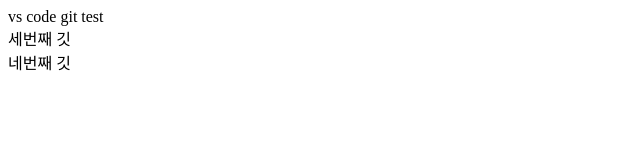
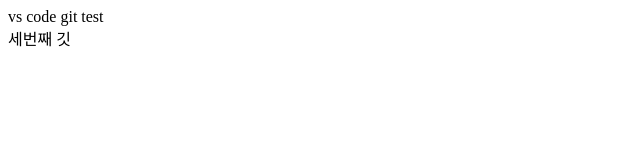
Before and after one commit to minagil/git-test, a plain HTML site: page index.html in a window 1280 px wide. Shown: the full height of the page, 0-640 px from the left. Drawn offline with Linux system fonts and the light colour scheme.

Commit message:
Revert "4번째 커밋"
This reverts commit e0d049d7f222f71ef6250f20a8bdc124fb371052.

```diff
--- a/index.html
+++ b/index.html
@@ -8,6 +8,5 @@
 	<body>
 		<div class="box">vs code git test</div>
 		<div class="box3">세번째 깃</div>
-		<div class="box4">네번째 깃</div>
 	</body>
 </html>
```
